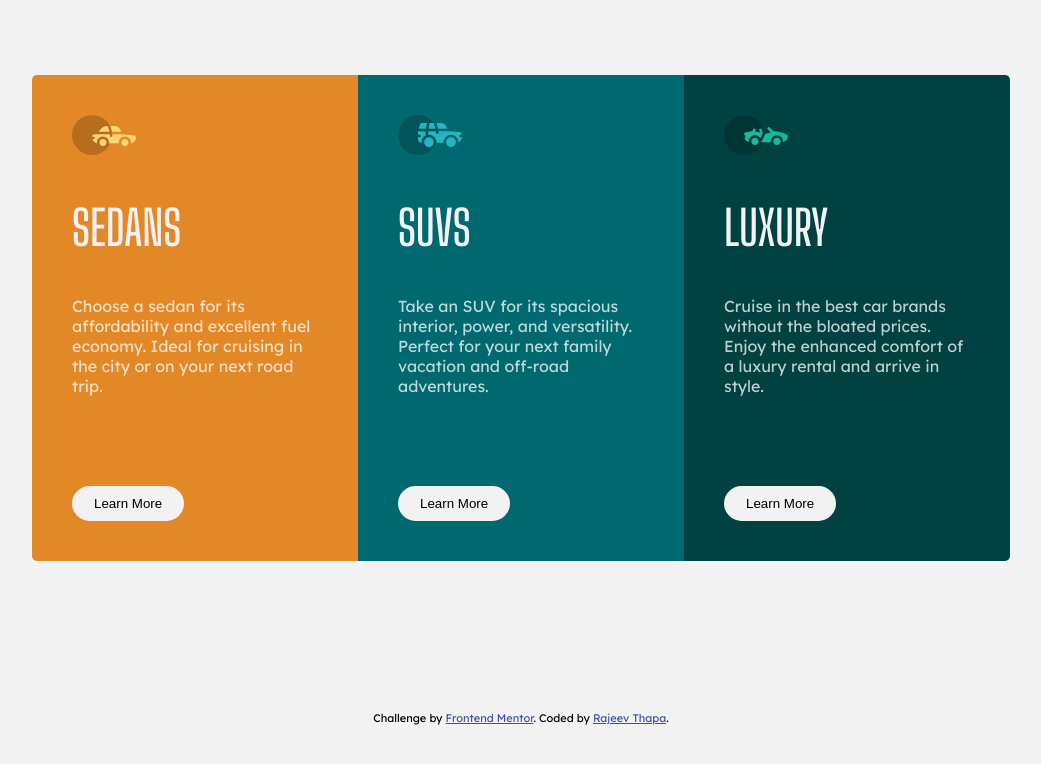
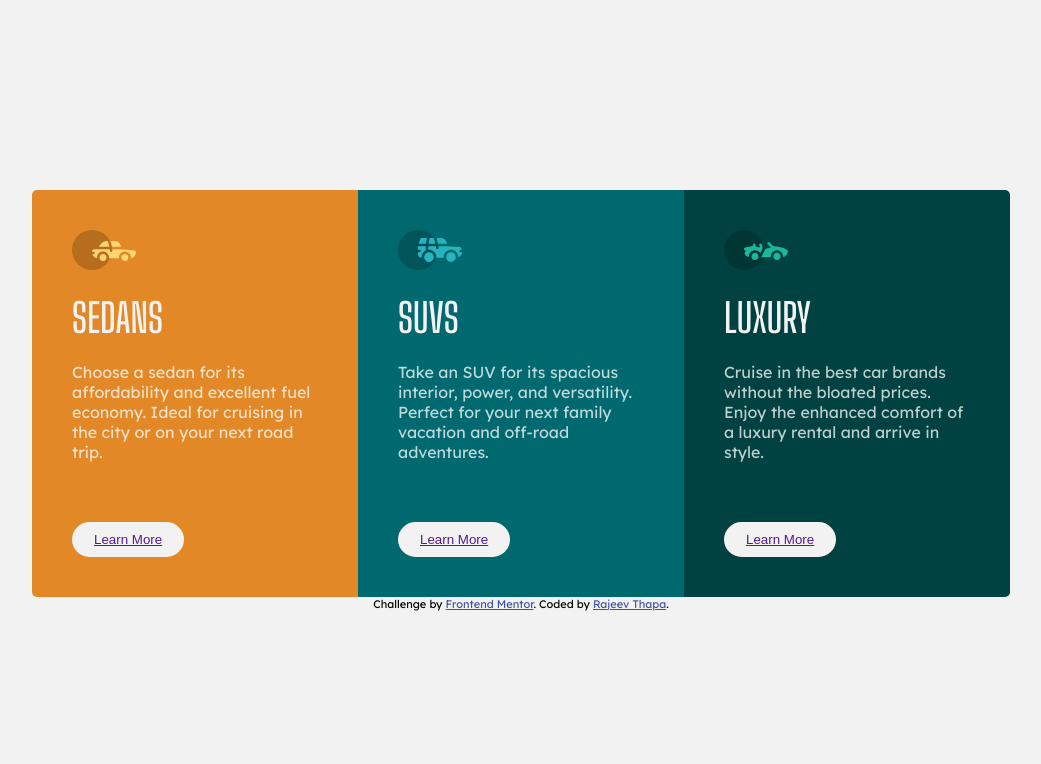
Before and after one commit to HumbleAssassin/3-column-preview-card, a plain HTML site: page index.html in a window 1280 px wide. Shown: the whole page, without its empty margins (119-1160 px from the left). Drawn offline with Linux system fonts and the light colour scheme.

Commit message:
page height issue fixed

```diff
--- a/index.html
+++ b/index.html
@@ -19,6 +19,7 @@
 </head>
 <body>
 
+  <div class="everything">
     <div class="wrapper">
       <div class="card">
         <img src="./images/icon-sedans.svg" alt="file format not supported">
@@ -27,7 +28,7 @@
           Choose a sedan for its affordability and excellent fuel economy. Ideal for cruising in the city
           or on your next road trip.
         </p>
-      <a href=""><button>Learn More</button></a>
+        <button><a href="">Learn More</a></button>
       </div>
       <div class="card">
         <img src="./images/icon-suvs.svg" alt="file format not supported">
@@ -36,7 +37,7 @@
           Take an SUV for its spacious interior, power, and versatility. Perfect for your next family vacation
       and off-road adventures.
         </p>
-      <a href=""><button>Learn More</button></a>
+        <button><a href="">Learn More</a></button>
       </div>
       <div class="card">
         <img src="./images/icon-luxury.svg" alt="file format not supported">
@@ -45,7 +46,7 @@
           Cruise in the best car brands without the bloated prices. Enjoy the enhanced comfort of a luxury
       rental and arrive in style.
         </p>
-      <a href=""><button>Learn More</button></a>
+        <button><a href="">Learn More</a></button>
       </div>
     </div>
 
@@ -53,5 +54,6 @@
       Challenge by <a href="https://www.frontendmentor.io?ref=challenge" target="_blank">Frontend Mentor</a>.
       Coded by <a href="#">Rajeev Thapa</a>.
     </div>
+  </div>
 </body>
 </html>
--- a/style.css
+++ b/style.css
@@ -8,20 +8,20 @@ body {
     background: hsl(0, 0%, 95%);
     font-family: "Lexend Deca", sans-serif;
     font-weight: 400;
-    width: 100vw;
-    height: 100vh;
+    min-height: 100vh;
+    min-width: 100vw;
     display: flex;
-    flex-direction: column;
     align-items: center;
-    justify-content: space-around;
+    justify-content: center;
+    padding: 50px 0;
 }
 
 h2 {
     text-transform: uppercase;
-    font-size: 48px;
+    font-size: 40px;
     font-family: "Big Shoulders Display";
     color: hsl(0, 0%, 95%);
-    margin: 40px 0;
+    margin: 20px 0;
 }
 
 p {
@@ -30,7 +30,7 @@ p {
 
 button {
     background: hsl(0, 0%, 95%);
-    margin-top: 90px;
+    margin-top: 60px;
     padding: 8px 20px;
     border-radius: 20px;
     border: 2px solid hsl(0, 0%, 95%);
```
Lines whose indentation alone changed are shown as unchanged.
